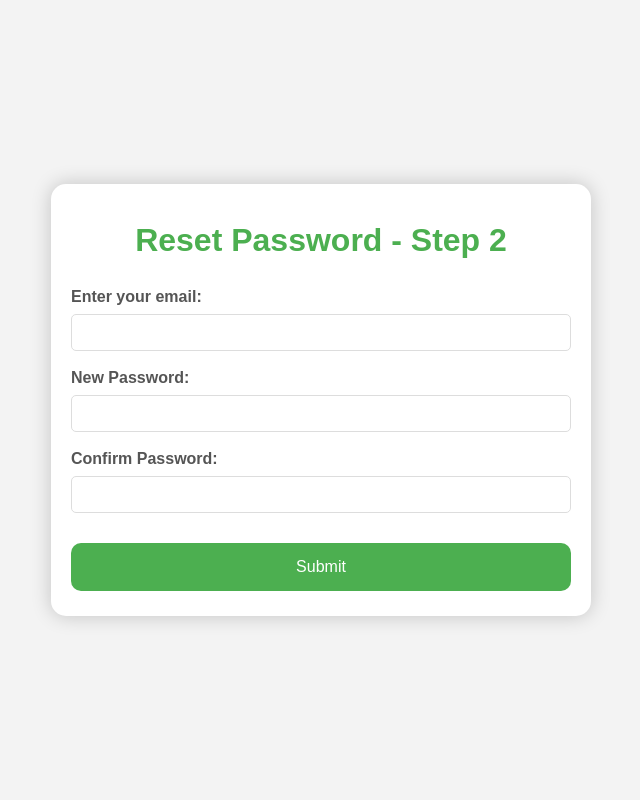
After one commit to ledidk/ExpenseTrackerApp, a Django app: page /reset-password-step2/ in a window 1280 px wide. The commit adds this page. Shown: the whole page, without its empty margins (319-959 px from the left). Run offline with Django 5.2, Linux system fonts and the light colour scheme.

Commit message:
reset password pages added & updated create account steps

```diff
--- a/ExpenseTracker/ExpenseTracker/urls.py
+++ b/ExpenseTracker/ExpenseTracker/urls.py
@@ -18,6 +18,15 @@ from django.contrib import admin
 from django.urls import include, path
 from home import views
 
+"""
+from django.conf.urls import handler404
+from home.views import custom_page_not_found_view
+from django.conf.urls.static import static
+
+handler404 = 'home.views.custom_page_not_found_view'
+
+"""
+
 
 urlpatterns = [
     path('', views.home, name='home'),
--- a/ExpenseTracker/home/templates/login.html
+++ b/ExpenseTracker/home/templates/login.html
@@ -46,10 +46,10 @@
         </form>
 
         <p>
-            <a href="#" style="text-decoration: none;">Forgot password?</a>
+            <a href="{% url 'reset_password_step1' %}"  style="text-decoration: none;">Forgot password?</a>
         </p>
         <p>Not registered?
-            <a href="{% url 'handleSignup' %}" style="text-decoration: none;">Create an account</a>
+            <a href="{% url 'register_step1' %}" style="text-decoration: none;">Create an account</a>
         </p>
     </div>
 </body>
--- /dev/null
+++ b/ExpenseTracker/home/templates/reset_password_step2.html
@@ -0,0 +1,40 @@
+<!DOCTYPE html>
+<html lang="en">
+<head>
+    {% load static %}
+    <meta charset="UTF-8">
+    <meta name="viewport" content="width=device-width, initial-scale=1.0">
+    <title>Reset Password - Step 2</title>
+    <link rel="stylesheet" href="{% static 'css/style.css' %}">
+</head>
+<body>
+    <div class="main">
+        <h1>Reset Password - Step 2</h1>
+
+    <!-- Display error messages -->
+    {% if messages %}
+        <div class="messages">
+            {% for message in messages %}
+                <div class="message {{ message.tags }}">
+                    {{ message }}
+                </div>
+            {% endfor %}
+        </div>
+    {% endif %}
+
+        <form method="POST">
+            {% csrf_token %}
+            <label for="email">Enter your email:</label>
+            <input type="email" id="email" name="email" required>
+
+            <label for="new_password">New Password:</label>
+            <input type="password" id="new_password" name="new_password" required>
+
+            <label for="confirm_password">Confirm Password:</label>
+            <input type="password" id="confirm_password" name="confirm_password" required>
+
+            <button type="submit">Submit</button>
+        </form>
+    </div>
+</body>
+</html>
--- a/ExpenseTracker/home/urls.py
+++ b/ExpenseTracker/home/urls.py
@@ -1,5 +1,12 @@
 from django.urls import path
 from . import views
+
+"""
+from django.conf.urls import handler404
+from home.views import custom_page_not_found_view
+
+handler404 = 'home.views.custom_page_not_found_view'
+"""
 
 
 urlpatterns = [
@@ -10,5 +17,9 @@ urlpatterns = [
     path('register/step2/', views.handleSignupStep2, name='register_step2'),
     path('register/step3/', views.handleSignupStep3, name='register_step3'),
     path('register/step4/', views.register_success, name='register_step4'),
+    path('signup/', views.handleSignupStep1, name='register_step1'),
     path('login/', views.handlelogin, name='handlelogin'),
+    path('reset-password-step1/', views.reset_password_step1, name='reset_password_step1'),
+    path('reset-password-step2/', views.reset_password_step2, name='reset_password_step2'),
+    path('reset-password-step3/', views.reset_password_step3, name='reset_password_step3'),
 ]
--- a/ExpenseTracker/home/views.py
+++ b/ExpenseTracker/home/views.py
@@ -6,6 +6,26 @@ from django.contrib.auth import authenticate, login as dj_login, logout
 from django.contrib import messages
 from django.contrib.auth.models import User
 from .models import UserProfile
+
+"""
+from django.contrib.auth.mixins import LoginRequiredMixin
+from django.views.generic import TemplateView
+from django.http import HttpResponseNotFound
+
+
+class YourProtectedView(LoginRequiredMixin, TemplateView):
+    template_name = 'your_template.html'
+    login_url = '/login/'  # You can specify the URL to redirect to
+
+def custom_page_not_found_view(request, exception):
+    return redirect('login')  # Redirect to the login page or any other view
+
+def custom_404(request, exception=None):
+    # Optionally, you can add conditions to redirect or handle specific cases
+    return render(request, '404.html', status=404)
+"""
+
+
 
 """
 # Home view that checks if the user is logged in
@@ -133,8 +153,43 @@ def handleSignupStep2(request):
 
     return render(request, 'register_step2.html')
 
+def handleSignupStep3(request):
+    if request.method == 'POST':
+        if 'back' in request.POST:
+            return redirect('register_step2')
+        if 'cancel' in request.POST:
+            return redirect('home')  # Redirect to home on cancel
 
-def handleSignupStep3(request):
+        profession = request.POST['profession']
+        savings = request.POST['savings']
+        income = request.POST['income']
+
+        # Save the data in the session
+        request.session['profession'] = profession
+        request.session['savings'] = savings
+        request.session['income'] = income
+
+        # Retrieve other necessary session data
+        uname = request.session['uname']
+        pass1 = request.session['pass1']
+        fname = request.session['fname']
+        lname = request.session['lname']
+        email = request.session['email']
+
+        # Create the User and UserProfile object
+        user = User.objects.create_user(username=uname, password=pass1, email=email, first_name=fname, last_name=lname)
+        profile = UserProfile(user=user, profession=profession, Savings=savings, income=income)
+        profile.save()
+
+        # Log in the user
+        dj_login(request, user)
+        request.session['is_logged'] = True
+        return redirect('register_step4')
+
+    # Pass profession choices to the template
+    profession_choices = UserProfile._meta.get_field('profession').choices
+    return render(request, 'register_step3.html', {'profession_choices': profession_choices})
+
     # Retrieve data from the session, if available, to prepopulate the form
     profession = request.session.get('profession', '')
     savings = request.session.get('savings', '')
@@ -226,7 +281,6 @@ def register_success(request):
 
     return render(request, 'register_step4.html')
 
-
 def handlelogin(request):
     messages.error(request, '')
     if request.method == 'POST':
@@ -248,6 +302,62 @@ def handlelogin(request):
             messages.error(request, "Username or password maybe invalid, Please try again")
             return render(request, 'login.html')
     return render(request, 'login.html', {'messages': messages.get_messages(request)})
+
+# Step 1: Enter username
+def reset_password_step1(request):
+    if request.method == "POST":
+        username = request.POST.get('username')
+        try:
+            user = User.objects.get(username=username)
+            # If valid, proceed to step 2
+            return redirect('reset_password_step2')
+        except User.DoesNotExist:
+            # If username is invalid, show an error
+            messages.error(request, 'Username does not exist. Please try again.')
+    return render(request, 'reset_password_step1.html')
+    if request.method == 'POST':
+        username = request.POST.get('username')
+        try:
+            user = User.objects.get(username=username)
+            request.session['reset_username'] = username
+            return redirect('reset_password_step2')
+        except User.DoesNotExist:
+            messages.error(request, 'Username not found.')
+
+    return render(request, 'reset_password_step1.html')
+
+# views.py
+# Step 2: Enter email and create a new password
+def reset_password_step2(request):
+    if request.method == "POST":
+        email = request.POST.get('email')
+        new_password = request.POST.get('new_password')
+        confirm_password = request.POST.get('confirm_password')
+
+        user = User.objects.filter(email=email).first()
+
+        # Check if email exists and belongs to the user
+        if user is None:
+            messages.error(request, 'Email does not match any account.')
+            return redirect('reset_password_step2')
+
+        # Check if passwords match
+        if new_password != confirm_password:
+            messages.error(request, 'Passwords do not match. Please try again.')
+            return redirect('reset_password_step2')
+
+        # If everything is valid, save the new password
+        user.set_password(new_password)
+        user.save()
+        messages.success(request, 'Password reset successfully.')
+        return redirect('reset_password_step3')
+
+    return render(request, 'reset_password_step2.html')
+
+# views.py
+def reset_password_step3(request):
+    return render(request, 'reset_password_step3.html')
+
 
 """
 
```
Also changed, not shown: ExpenseTracker/home/templates/404.html (added, +32 -0 lines), ExpenseTracker/home/templates/register_step3.html (+11 -3 lines), ExpenseTracker/home/templates/reset_password_step1.html (added, +34 -0 lines), ExpenseTracker/home/templates/reset_password_step3.html (added, +18 -0 lines), ExpenseTracker/db.sqlite3.
